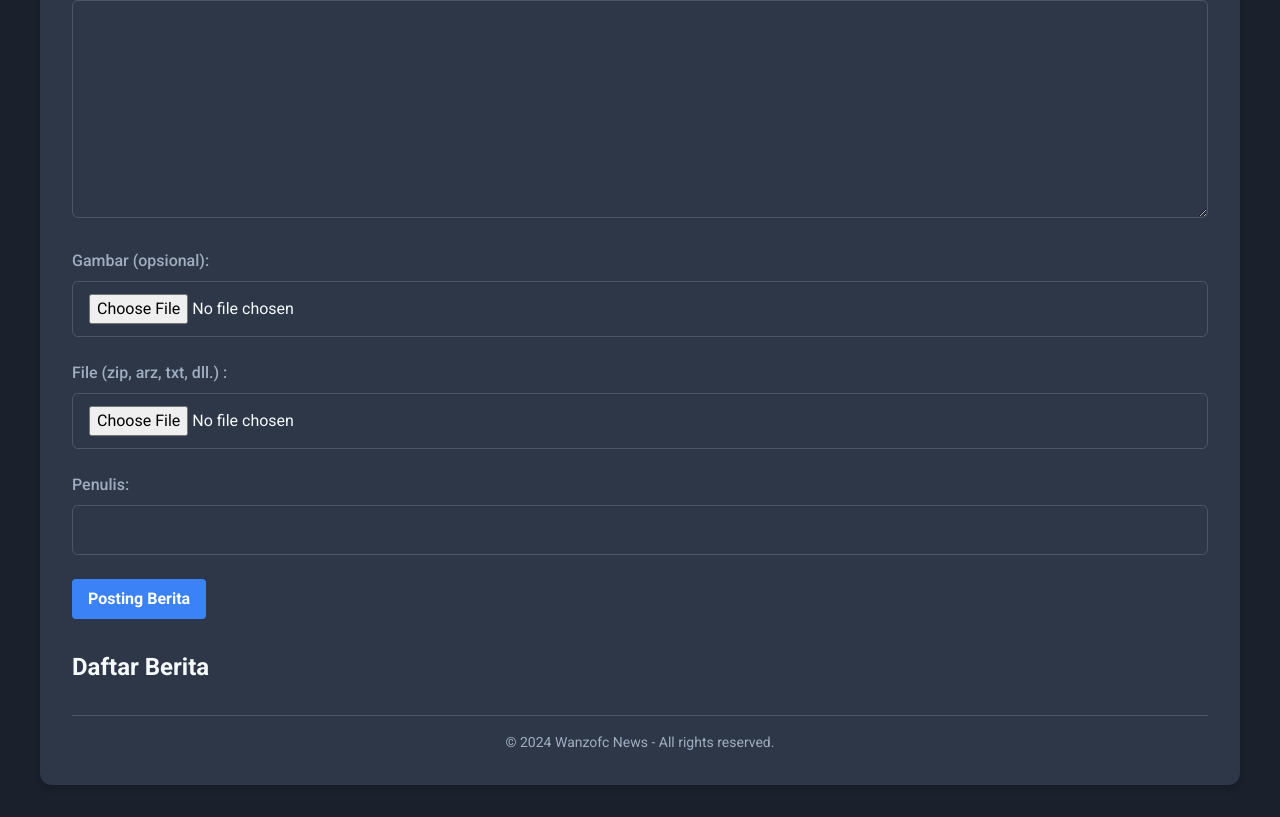
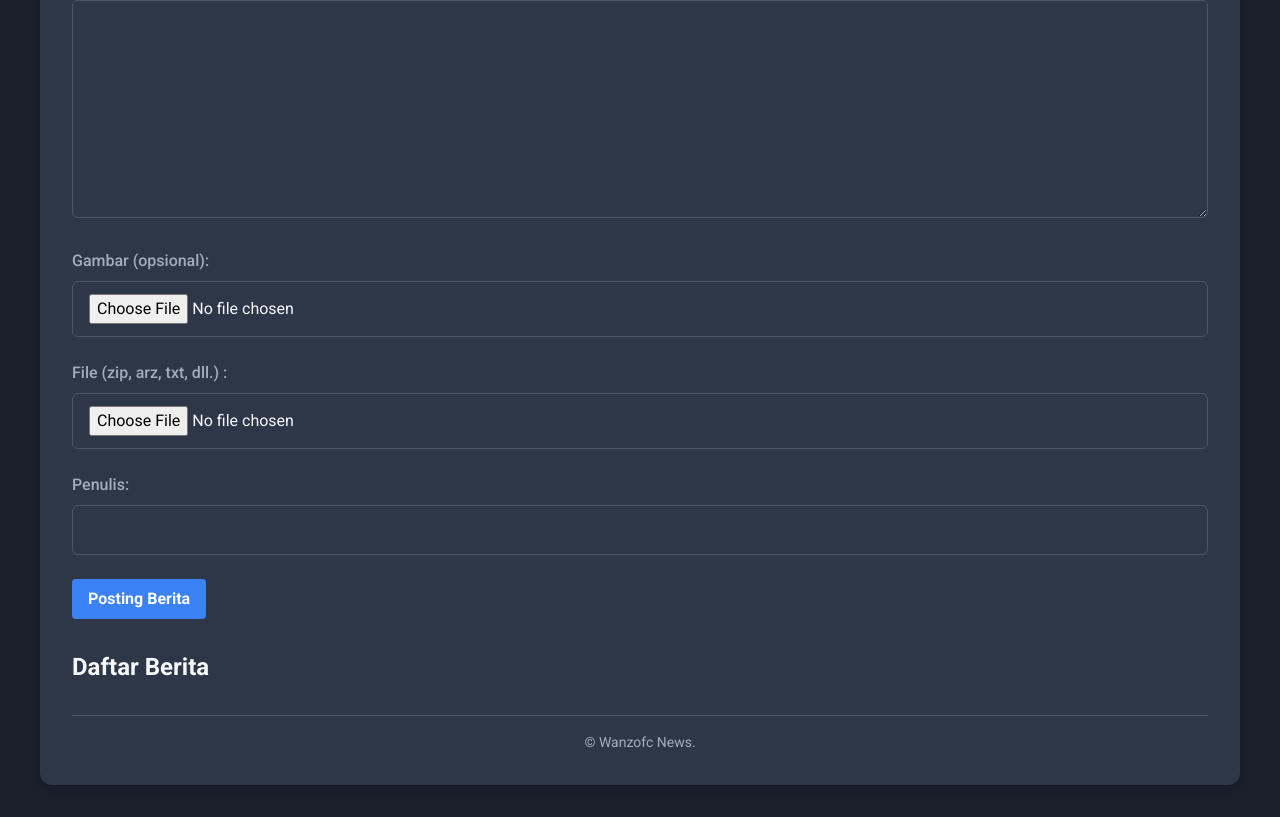
Before and after one commit to wulandari-tech/PinSrch, a website: page admin.html in a window 1280 px wide. Shown: the part 355-1172 px from the top of the page. Drawn offline with nearby package versions, Linux system fonts and the light colour scheme; no server answers.

Commit message:
Update admin.html

```diff
--- a/admin.html
+++ b/admin.html
@@ -163,12 +163,11 @@
         </section>
 
         <footer class="footer">
-            <p>© 2024 Wanzofc News - All rights reserved.</p>
+            <p>© Wanzofc News.</p>
         </footer>
     </div>
 
     <script>
-        // --- JavaScript ---
         document.addEventListener('DOMContentLoaded', () => {
 
             function loadNews() {
```
